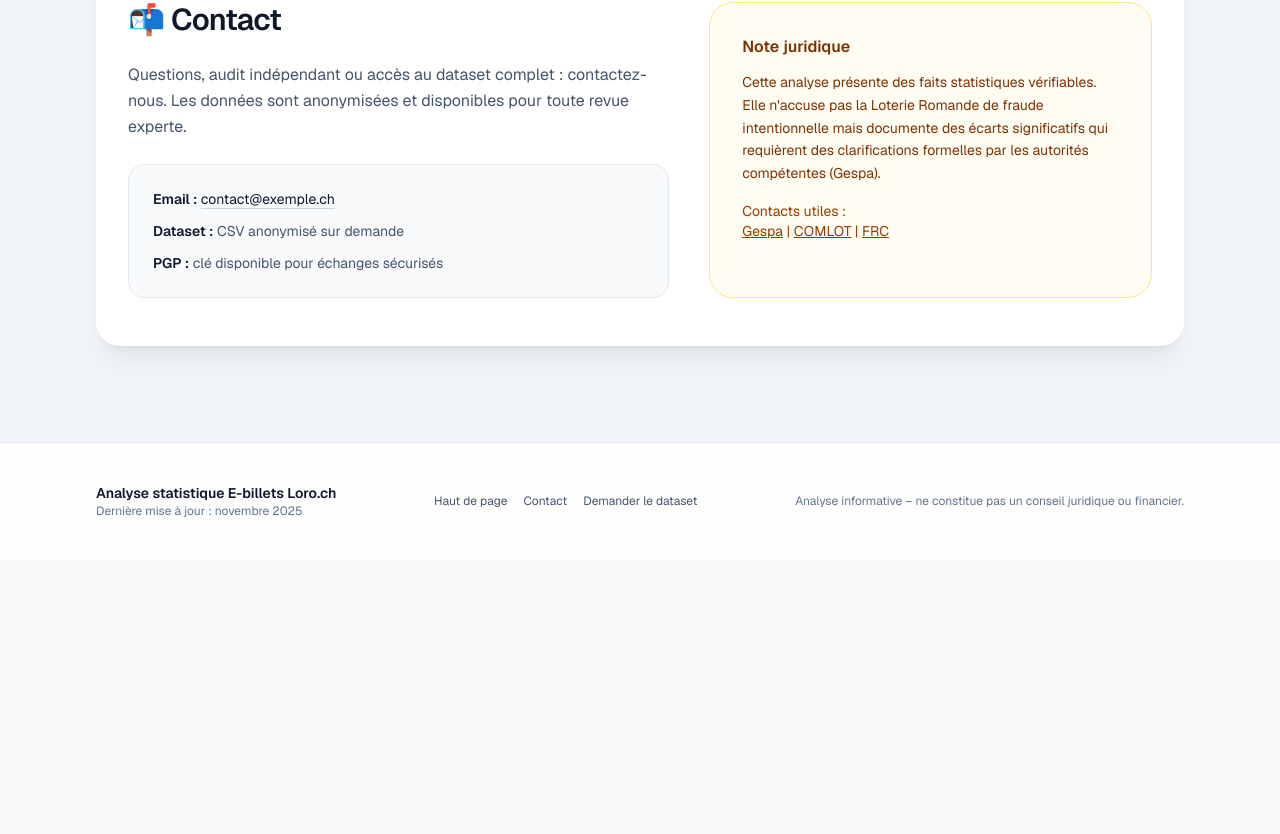
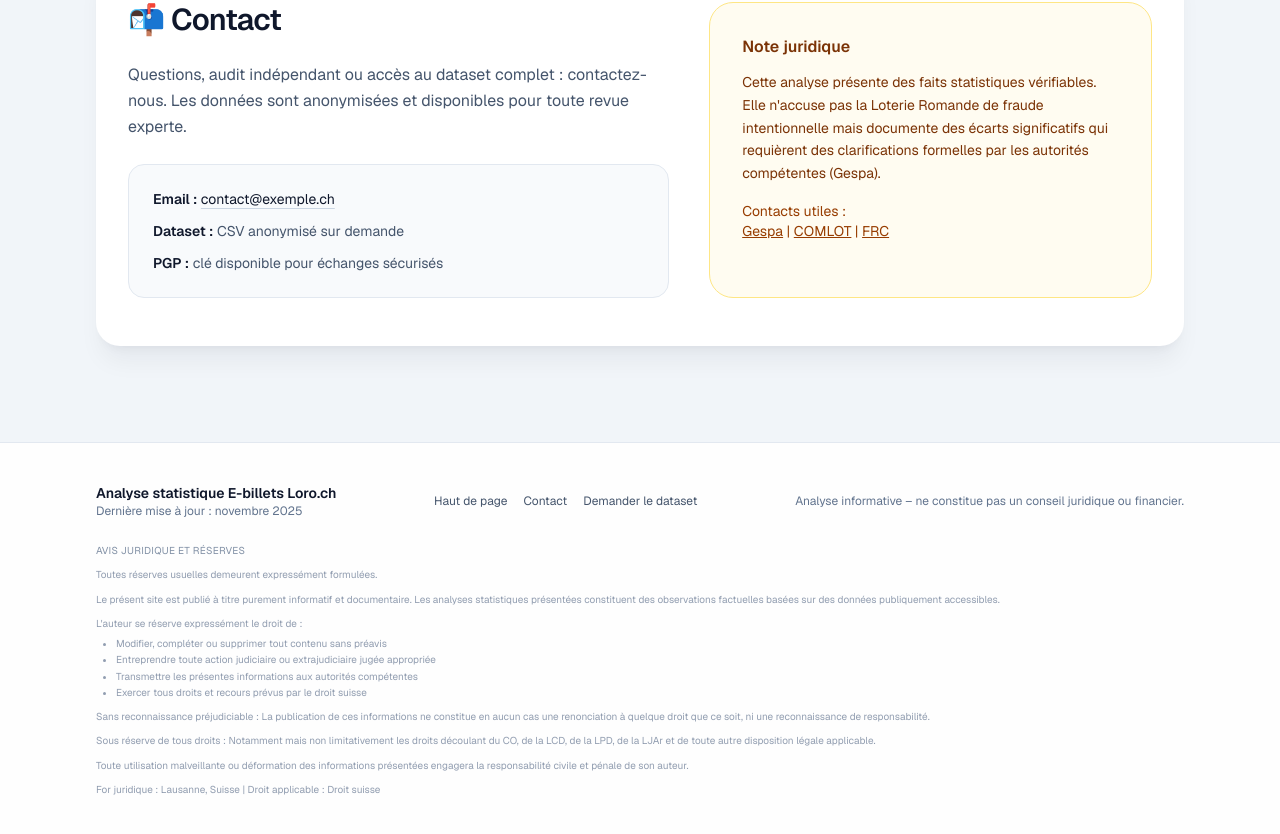
Before and after one commit to DanielJandric/loro, a Next.js app: page / in a window 1280 px wide. Shown: the part 6294-7128 px from the top of the page. Before the commit the page ends 6853 px from the top, so only its background shows below. Built offline with nearby package versions, Linux system fonts and the light colour scheme.

Commit message:
content:avis-juridique-bas-de-page

```diff
--- a/src/app/page.tsx
+++ b/src/app/page.tsx
@@ -753,6 +753,32 @@
             Analyse informative – ne constitue pas un conseil juridique ou financier.
           </p>
         </div>
+        <div className="mx-auto mt-6 w-full max-w-6xl px-6 lg:px-8">
+          <div className="text-[10px] leading-relaxed text-slate-500/70">
+            <p className="tracking-wide text-slate-500/80">AVIS JURIDIQUE ET RÉSERVES</p>
+            <p className="mt-2">Toutes réserves usuelles demeurent expressément formulées.</p>
+            <p className="mt-2">
+              Le présent site est publié à titre purement informatif et documentaire. Les analyses statistiques présentées constituent des observations factuelles basées sur des données publiquement accessibles.
+            </p>
+            <p className="mt-2">L'auteur se réserve expressément le droit de :</p>
+            <ul className="mt-1 list-disc pl-5">
+              <li>Modifier, compléter ou supprimer tout contenu sans préavis</li>
+              <li>Entreprendre toute action judiciaire ou extrajudiciaire jugée appropriée</li>
+              <li>Transmettre les présentes informations aux autorités compétentes</li>
+              <li>Exercer tous droits et recours prévus par le droit suisse</li>
+            </ul>
+            <p className="mt-2">
+              Sans reconnaissance préjudiciable : La publication de ces informations ne constitue en aucun cas une renonciation à quelque droit que ce soit, ni une reconnaissance de responsabilité.
+            </p>
+            <p className="mt-2">
+              Sous réserve de tous droits : Notamment mais non limitativement les droits découlant du CO, de la LCD, de la LPD, de la LJAr et de toute autre disposition légale applicable.
+            </p>
+            <p className="mt-2">
+              Toute utilisation malveillante ou déformation des informations présentées engagera la responsabilité civile et pénale de son auteur.
+            </p>
+            <p className="mt-2">For juridique : Lausanne, Suisse | Droit applicable : Droit suisse</p>
+          </div>
+        </div>
       </footer>
     </div>
   );
```
